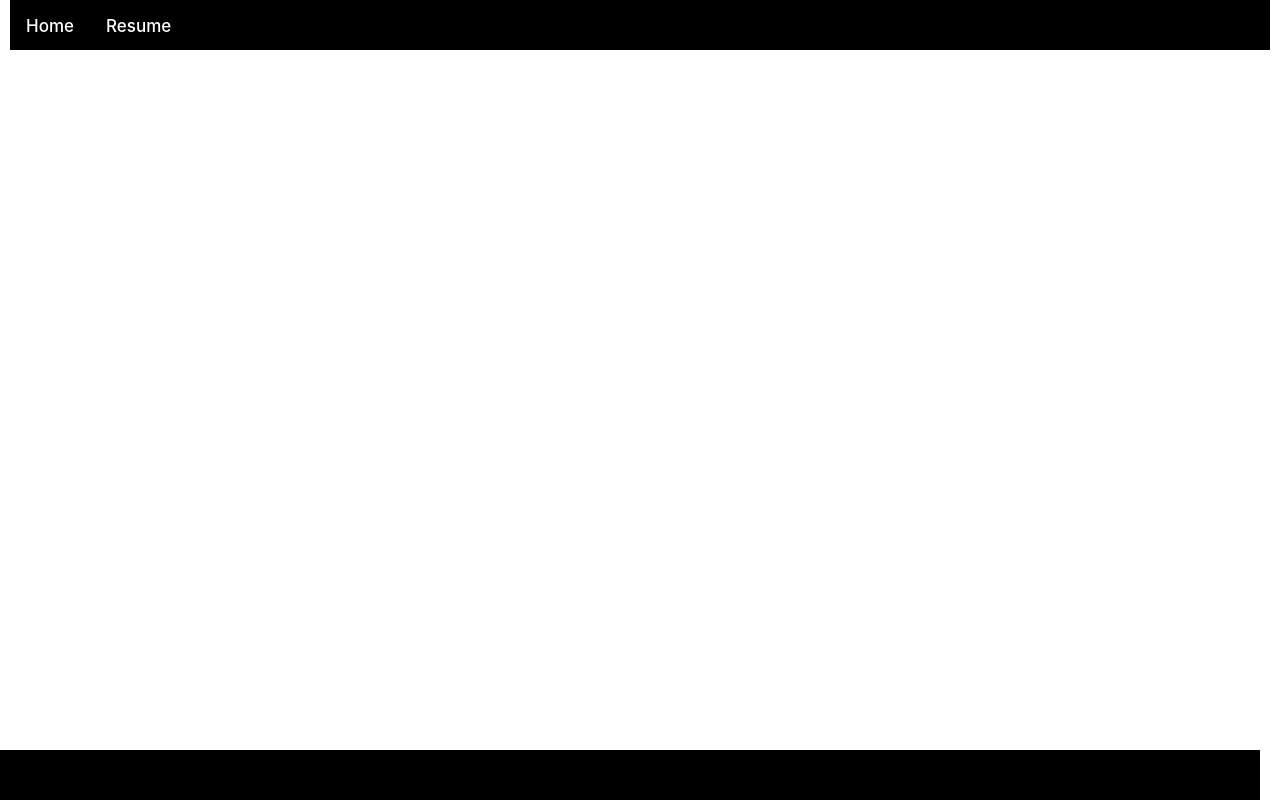
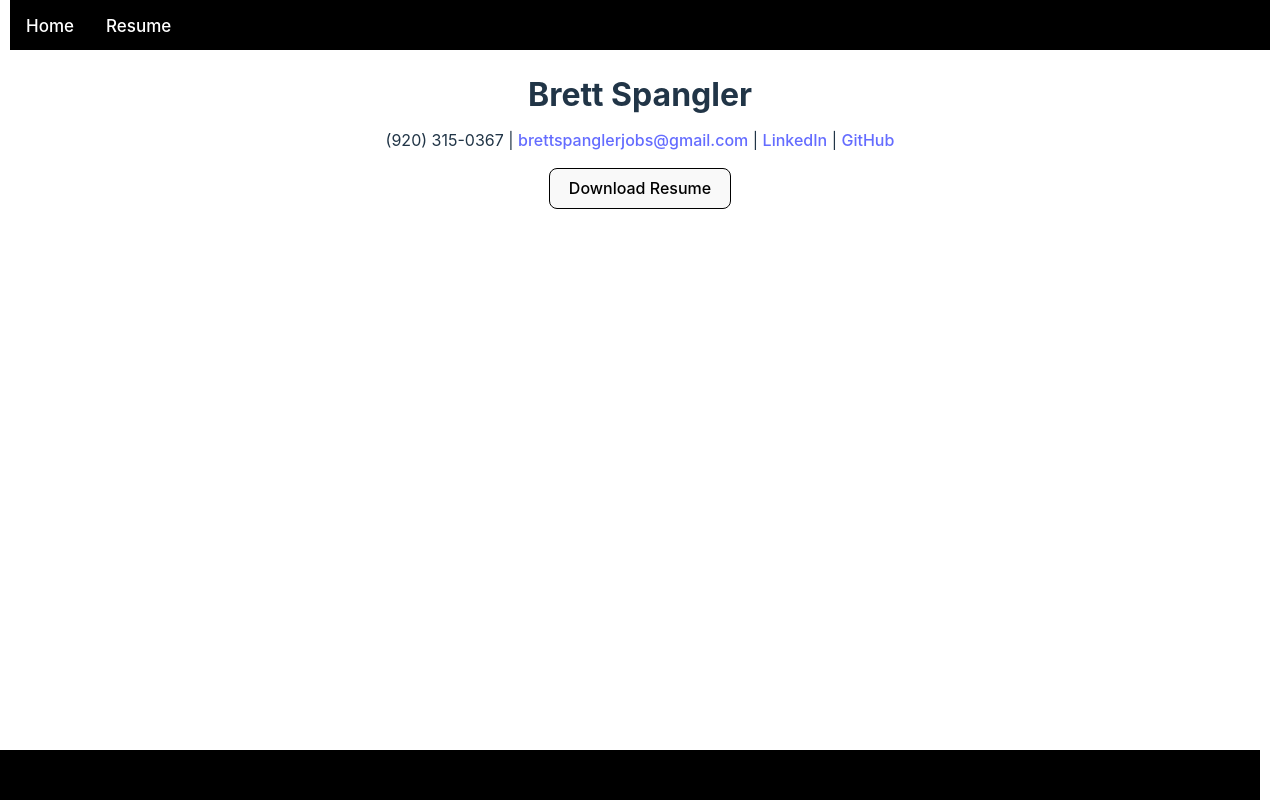
Before and after one commit to bspangler21/PersonalWebsite, a React (Vite) app: page /PersonalWebsite/Resume in a window 1280 px wide. Before the commit this address had no page. Built offline with nearby package versions, Linux system fonts and the light colour scheme; what @fluentui/font-icons-mdl2 would draw is missing.

Commit message:
Add Resume page and update routing; enhance CSS for h2 styling

```diff
--- a/src/App.tsx
+++ b/src/App.tsx
@@ -1,5 +1,6 @@
 import { BrowserRouter, Routes, Route } from "react-router-dom";
 import Home from "./pages/Home";
+import Resume from "./pages/Resume";
 import Header from "./pageComponents/Header";
 import Footer from "./pageComponents/Footer";
 
@@ -9,7 +10,10 @@ function App() {
 			<Header />
 			<Routes>
 				<Route path="/PersonalWebsite" Component={Home}></Route>
-				<Route path="/Resume" Component={Home}></Route>
+				<Route
+					path="/PersonalWebsite/Resume"
+					Component={Resume}
+				></Route>
 			</Routes>
 			<Footer />
 		</BrowserRouter>
--- a/src/index.css
+++ b/src/index.css
@@ -34,6 +34,12 @@ h1 {
   line-height: 1.1;
 }
 
+h2 {
+  font-size: 2em;
+  line-height: 1.1;
+  margin-bottom: 0px;
+}
+
 button {
   border-radius: 8px;
   border: 1px solid #000000;
--- a/src/pages/Home.tsx
+++ b/src/pages/Home.tsx
@@ -1,6 +1,3 @@
-import commencementPhoto from "../assets/Commencement.png";
-import headshot from "../assets/Headshot.png";
-import workProfilePhoto from "../assets/WorkProfile.jpg";
 import utilStyles from "../styles/utilStyles.module.css";
 import "../App.css";
 import { Projects } from "../staticData/Projects";
--- /dev/null
+++ b/src/pages/Resume.tsx
@@ -0,0 +1,44 @@
+function Resume() {
+	return (
+		<>
+			<div>
+				<h2>Brett Spangler</h2>
+				<p>
+					(920) 315-0367 |{" "}
+					<a
+						href="mailto:brettspanglerjobs@gmail.com"
+						rel="noopener"
+						target="_blank"
+					>
+						brettspanglerjobs@gmail.com
+					</a>{" "}
+					|{" "}
+					<a
+						href="https://www.linkedin.com/in/brett-spangler/"
+						rel="noopener"
+						target="_blank"
+					>
+						LinkedIn
+					</a>{" "}
+					|{" "}
+					<a
+						href="https://github.com/bspangler21"
+						rel="noopener"
+						target="_blank"
+					>
+						GitHub
+					</a>
+				</p>
+			</div>
+			<div>
+				<p>
+					<a href="/PersonalWebsite/BrettSpanglerResume.pdf" download>
+						<button>Download Resume</button>
+					</a>
+				</p>
+			</div>
+		</>
+	);
+}
+
+export default Resume;
```
